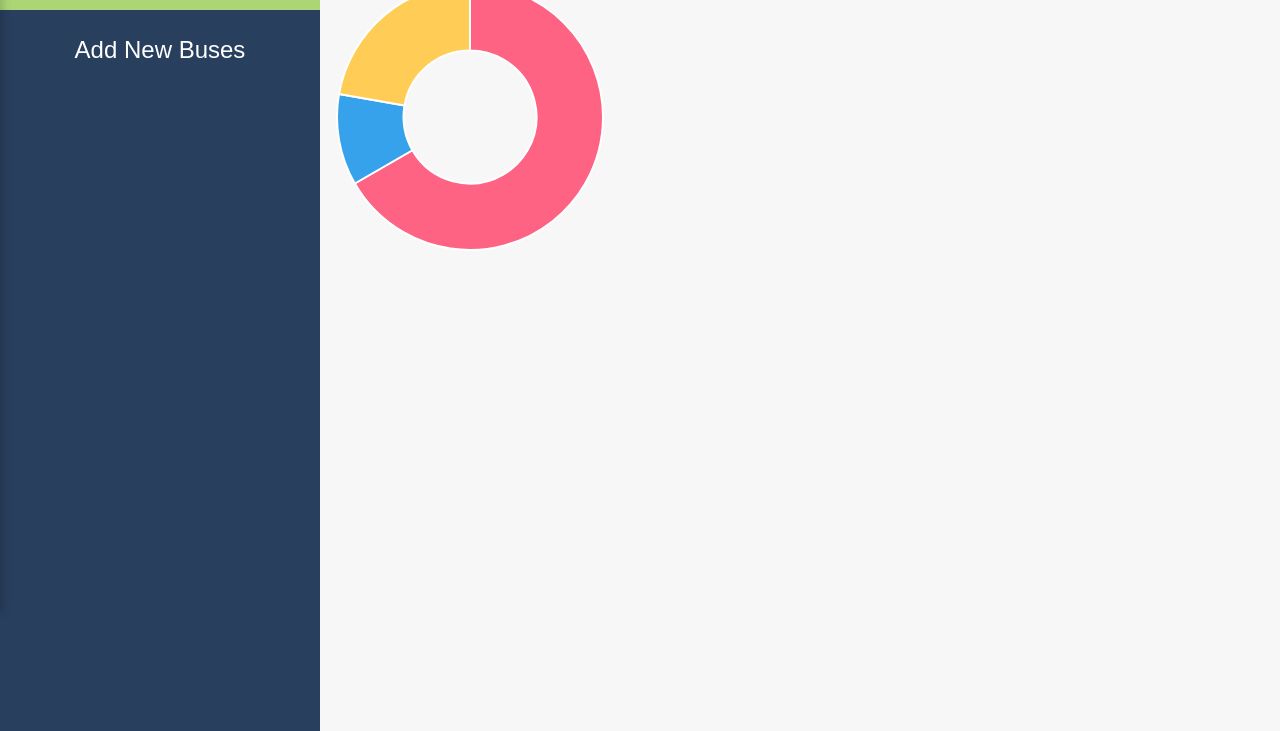
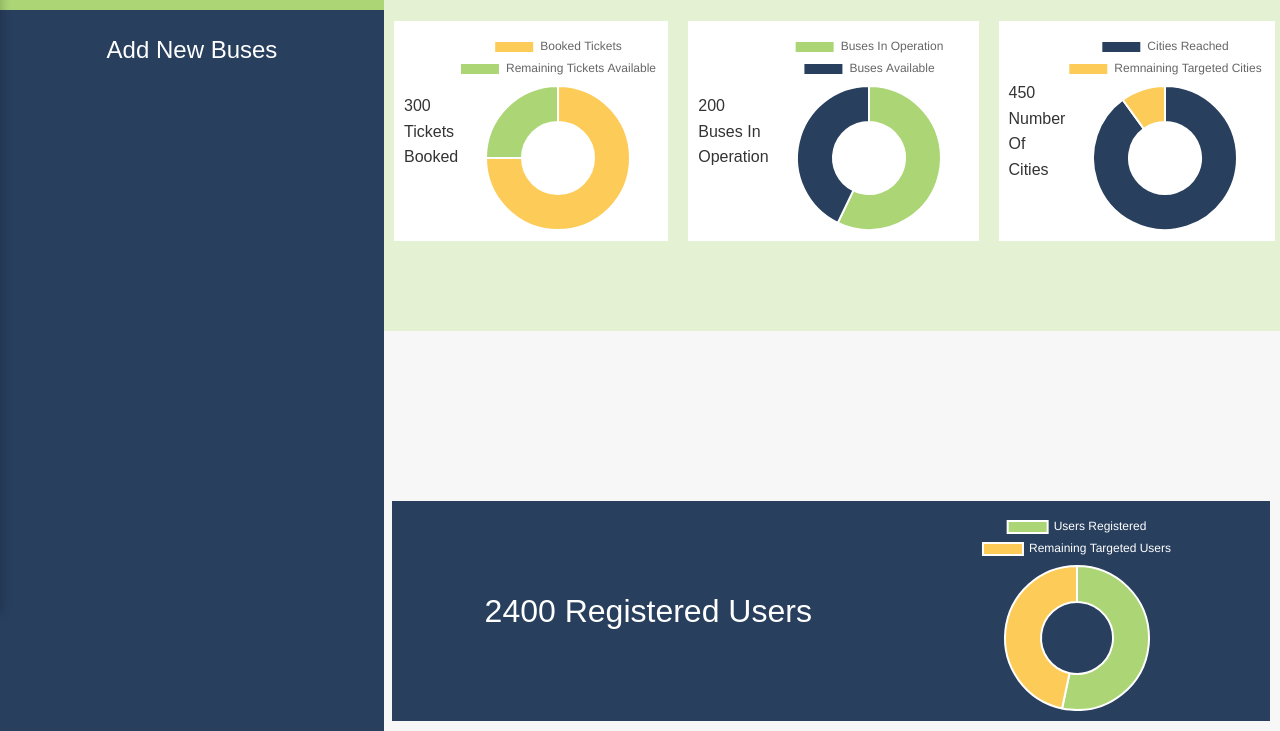
Before and after one commit to Abhiyan31415/HamroBus, a website: page admin/dashboard.html in a window 1280 px wide. Shown: the part 188-919 px from the top of the page. Drawn offline with nearby package versions, Linux system fonts and the light colour scheme.

Commit message:
graph changes

```diff
--- a/admin/dashboard.css
+++ b/admin/dashboard.css
@@ -34,13 +34,10 @@
 .nav-links {
   list-style-type: none;
   display: flex;
-
-
 }
 
 .nav-links li {
   margin: 0 1rem;
-
 }
 
 .nav-links a {
@@ -65,33 +62,33 @@
   background-color: #283f5e;
   color: #fff;
 }
-  .d-body{
-    display:flex;
-    flex-direction:row;
-    width:100%;
-    height:100vh;
-
+.d-body {
+  display: flex;
+  flex-direction: row;
+  width: 100%;
+  height: 100vh;
+  position: relative;
+ justify-content: space-between;
 }
-  .d-body-menu{
-    display:flex;
-    flex-direction:column;
-    width:25%;
-    background-color:#283F5E;
-
-        color:white;
+.d-body-menu {
+  position: relative;
+  display: flex;
+  flex-direction: column;
+  width: 30%;
+  background-color: #283f5e;
+  color: white;
   align-items: center;
   font-family: Arial;
   font-size: 24px;
   font-weight: 400;
   line-height: 29.05px;
   text-align: center;
-
 }
-  .d-body-menu-items{
-
-    width:100%;
-    background-color:#283F5E;
-    color:white;
+.d-body-menu-items {
+  /* position: relative; */
+  width: 100%;
+  background-color: #283f5e;
+  color: white;
   align-items: center;
   font-family: Arial;
   font-size: 24px;
@@ -101,11 +98,62 @@
   padding-top: 25px;
   padding-bottom: 25px;
 }
-  .linked{
+.linked {
   list-style: none;
   list-style-type: none;
   text-decoration: none;
-    color:inherit
+  color: inherit;
+}
+.chart-container {
+  width: 100%;
+  height: 400px; /* Set the height of the chart */
+  margin: 20px 0; /* Add some margin */
+  display: flex;
+  align-items: center;
+  justify-content: space-between;
+  flex-direction: row;
+  margin-top: 0;
+}
+.canv {
+  height: 200px !important;
+  width: 200px !important;
+}
+.s-chart {
+  height: 200px !important;
+  width: 200px !important;
+}
+.combined-chart {
+  display: flex;
+  align-items: center;
+  flex-direction: column;
+  justify-content: space-between;
+  width: 70%;
+}
+.combined-chart {
+  display: flex;
+  align-items: flex-end;
+
+  /* justify-content: flex-end; */
+}
+.first ,.second ,.third {
+  display: flex;
+  flex-direction: row;
+  align-items: center;
+  justify-content: space-evenly;
+  background-color: #ffffff;
+  padding: 10px;
+  margin: 10px;
+}
+.chart{
+  background-color: #283F5E;
+  width: 98%;
+  display: flex;
+  align-items: center;
+  justify-content: space-around;
+  flex-direction: row;
+  margin: 10px;
+  padding: 10px;
+
 }
 
 footer {
@@ -115,7 +163,6 @@
   padding: 1rem 0;
   margin-top: 3rem;
 }
-
 
 /* @media (max-width: 480px) {
     .hero {
@@ -186,13 +233,12 @@
   color: #333;
 }
 
-
 @media (max-width: 1024px) {
   .nav-links {
     display: none;
   }
-    .d-body-menu{
-      display:none;
+  .d-body-menu {
+    display: none;
   }
 
   .hamburger {
@@ -203,8 +249,3 @@
 .drawer.open {
   left: 0;
 }
-  .chart-container {
-    width: 100%;
-    height: 400px; /* Set the height of the chart */
-    margin: 20px 0; /* Add some margin */
-}
--- a/admin/dashboard.html
+++ b/admin/dashboard.html
@@ -1,10 +1,10 @@
 <!DOCTYPE html>
 <html lang="en">
   <head>
-    <meta charset="UTF-8">
-    <meta name="viewport" content="width=device-width, initial-scale=1.0">
+    <meta charset="UTF-8" />
+    <meta name="viewport" content="width=device-width, initial-scale=1.0" />
     <title>Dashboard</title>
-    <link rel="stylesheet" href="dashboard.css">
+    <link rel="stylesheet" href="dashboard.css" />
     <script src="https://cdn.jsdelivr.net/npm/chart.js"></script>
   </head>
   <body>
@@ -41,19 +41,27 @@
     </header>
     <div class="d-body">
       <div class="d-body-menu">
-            <div class="d-body-menu-items" style="background-color:#ACD676"><a href='./dashboard.html' class="linked">Dashboard</a></div>
-            <div class="d-body-menu-items"><a href='./newbus.html' class="linked">Add New Buses</a></div>
+        <div class="d-body-menu-items" style="background-color: #acd676">
+          <a href="./dashboard.html" class="linked">Dashboard</a>
         </div>
-        <div>
-          <div class="chart-container">
-            <canvas id="myDoughnutChart"></canvas>
+        <div class="d-body-menu-items">
+          <a href="./newbus.html" class="linked">Add New Buses</a>
         </div>
-
-
+      </div>
+      <div class="combined-chart">
+        <div class="chart-container" style="background-color: #E4F1D3;">
+          <div class="first">
+            <div style="font-size: 16px;">300 Tickets Booked</div>
+            <canvas id="myDoughnutChart" class="canv"></canvas></div>
+          <div class="second"> <div style="font-size: 16px;">200 Buses In Operation</div><canvas id="myDoughnutChart2" class="canv"></canvas></div>
+          <div class="third"> <div style="font-size: 16px;">450 Number Of Cities</div> <canvas id="myDoughnutChart3"class="canv"></canvas></div>
+        </div>
+        <div class="chart">
+          <div style="color: #ffffff;font-size: 32px;">2400 Registered Users</div>
+          <canvas id="myDoughnutChart4" class="s-chart"></canvas>
+        </div>
       </div>
     </div>
     <script src="dashboard.js"></script>
-
-
   </body>
 </html>
--- a/admin/dashboard.js
+++ b/admin/dashboard.js
@@ -1,46 +1,104 @@
-const hamburger = document.getElementById('hamburger');
-const drawer = document.getElementById('drawer');
-const drawerClose = document.getElementById('drawer-close');
+const hamburger = document.getElementById("hamburger");
+const drawer = document.getElementById("drawer");
+const drawerClose = document.getElementById("drawer-close");
 
 // Open drawer when hamburger is clicked
-hamburger.addEventListener('click', () => {
-  drawer.classList.add('open');
+hamburger.addEventListener("click", () => {
+  drawer.classList.add("open");
 });
 
 // Close drawer when close button is clicked
-drawerClose.addEventListener('click', () => {
-  drawer.classList.remove('open');
+drawerClose.addEventListener("click", () => {
+  drawer.classList.remove("open");
 });
 
 // For the doughnut chart
-const ctxDoughnut = document.getElementById('myDoughnutChart').getContext('2d');
+const ctxDoughnut1 = document.getElementById("myDoughnutChart").getContext("2d");
+const ctxDoughnut2 = document.getElementById("myDoughnutChart2").getContext("2d");
+const ctxDoughnut3 = document.getElementById("myDoughnutChart3").getContext("2d");
+const ctxDoughnut4 = document.getElementById("myDoughnutChart4").getContext("2d");
 
-const dataDoughnut = {
-    labels: [
-        'Red',
-        'Blue',
-        'Yellow'
-    ],
-    datasets: [{
-        label: 'My First Dataset',
-        data: [300, 50, 100],
-        backgroundColor: [
-            'rgb(255, 99, 132)',
-            'rgb(54, 162, 235)',
-            'rgb(255, 205, 86)'
-        ],
-        hoverOffset: 4
-    }]
+const dataDoughnut1 = {
+  labels: ["Booked Tickets", "Remaining Tickets Available"],
+  datasets: [
+    {
+      label: "Chart 1",
+      data: [300, 100],
+      backgroundColor: ["#FDCB58", "#ACD676"],
+      hoverOffset: 4,
+    },
+  ],
 };
 
-const configDoughnut = {
-    type: 'doughnut',
-    data: dataDoughnut,
+const dataDoughnut2 = {
+  labels: ["Buses In Operation", "Buses Available"],
+  datasets: [
+    {
+      label: "Chart 2",
+      data: [200, 150],
+      backgroundColor: ["#ACD676", "#283F5E"],
+      hoverOffset: 4,
+    },
+  ],
 };
 
-const myDoughnutChart = new Chart(ctxDoughnut, configDoughnut);
+const dataDoughnut3 = {
+  labels: ["Cities Reached", "Remnaining Targeted Cities"],
+  datasets: [
+    {
+      label: "Chart 3",
+      data: [450, 50],
+      backgroundColor: ["#283F5E", "#FDCB58"],
+      hoverOffset: 4,
+    },
+  ],
+};
 
-// For another chart type (e.g., line chart)
-const ctxLine = document.getElementById('myLineChart').getContext('2d');
+const dataDoughnut4 = {
+  labels: ["Users Registered", "Remaining Targeted Users"],
+  datasets: [
+    {
+      label: "Chart 4",
+      data: [2400, 2100],
+      backgroundColor: ["#ACD676", "#FDCB58"],
+      hoverOffset: 4,
+    },
+  ],
+};
 
-// Line chart data and config here...
+const configDoughnut1 = {
+  type: "doughnut",
+  data: dataDoughnut1,
+};
+
+const configDoughnut2 = {
+  type: "doughnut",
+  data: dataDoughnut2,
+};
+
+const configDoughnut3 = {
+  type: "doughnut",
+  data: dataDoughnut3,
+};
+
+const configDoughnut4 = {
+  type: "doughnut",
+  data: dataDoughnut4,
+  options: {
+    plugins: {
+      legend: {
+        labels: {
+          color: 'white', // Change this to the desired color
+
+        }
+      }
+    }
+  }
+
+};
+
+// Create charts
+new Chart(ctxDoughnut1, configDoughnut1);
+new Chart(ctxDoughnut2, configDoughnut2);
+new Chart(ctxDoughnut3, configDoughnut3);
+new Chart(ctxDoughnut4, configDoughnut4);
```
Lines whose indentation alone changed are shown as unchanged.
